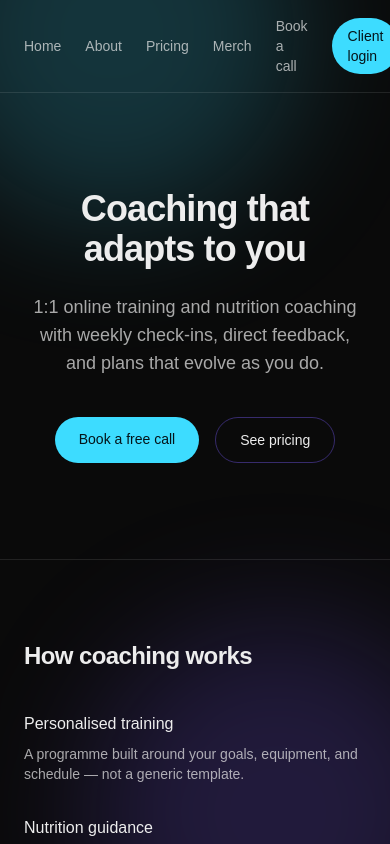
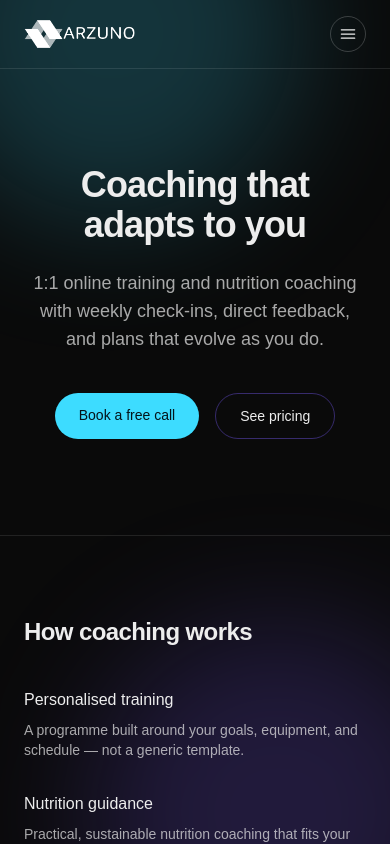
Before and after one commit to MRTNNC/coaching-business, a Next.js app: page / in a window 390 px wide. Shown: the top 844 px of the page. Built offline with nearby package versions, Linux system fonts and the light colour scheme.

Commit message:
Add mobile hamburger menu to site header
The nav had no small-screen breakpoint, so all six links tried to fit
in one row and squeezed the logo down to nothing on mobile. Collapse
to a toggleable menu under 768px instead.

```diff
--- a/src/components/marketing/SiteHeader.tsx
+++ b/src/components/marketing/SiteHeader.tsx
@@ -1,3 +1,6 @@
+"use client";
+
+import { useState } from "react";
 import Image from "next/image";
 import Link from "next/link";
 
@@ -10,13 +13,27 @@ const links = [
 ];
 
 export function SiteHeader() {
+  const [open, setOpen] = useState(false);
+
   return (
-    <header className="border-b border-black/10 dark:border-white/10">
+    <header className="border-b border-white/10">
       <div className="mx-auto flex max-w-5xl items-center justify-between px-6 py-4">
-        <Link href="/" aria-label="Arzuno Fitness home">
-          <Image src="/logo.png" alt="Arzuno Fitness" width={429} height={121} className="h-8 w-auto" priority />
+        <Link
+          href="/"
+          aria-label="Arzuno Fitness home"
+          onClick={() => setOpen(false)}
+        >
+          <Image
+            src="/logo.png"
+            alt="Arzuno Fitness"
+            width={429}
+            height={121}
+            className="h-8 w-auto"
+            priority
+          />
         </Link>
-        <nav className="flex items-center gap-6 text-sm">
+
+        <nav className="hidden items-center gap-6 text-sm md:flex">
           {links.map((link) => (
             <Link
               key={link.href}
@@ -33,7 +50,61 @@ export function SiteHeader() {
             Client login
           </Link>
         </nav>
+
+        <button
+          type="button"
+          onClick={() => setOpen((prev) => !prev)}
+          aria-expanded={open}
+          aria-label="Toggle menu"
+          className="flex h-9 w-9 items-center justify-center rounded-full border border-white/20 text-foreground md:hidden"
+        >
+          {open ? (
+            <svg
+              viewBox="0 0 24 24"
+              fill="none"
+              stroke="currentColor"
+              strokeWidth={1.5}
+              className="h-5 w-5"
+              aria-hidden
+            >
+              <path d="M6 6l12 12M18 6L6 18" strokeLinecap="round" />
+            </svg>
+          ) : (
+            <svg
+              viewBox="0 0 24 24"
+              fill="none"
+              stroke="currentColor"
+              strokeWidth={1.5}
+              className="h-5 w-5"
+              aria-hidden
+            >
+              <path d="M4 7h16M4 12h16M4 17h16" strokeLinecap="round" />
+            </svg>
+          )}
+        </button>
       </div>
+
+      {open && (
+        <nav className="flex flex-col gap-1 border-t border-white/10 px-6 py-4 md:hidden">
+          {links.map((link) => (
+            <Link
+              key={link.href}
+              href={link.href}
+              onClick={() => setOpen(false)}
+              className="rounded-lg px-3 py-2 text-sm text-foreground/70 transition hover:bg-white/5 hover:text-foreground"
+            >
+              {link.label}
+            </Link>
+          ))}
+          <Link
+            href="/login"
+            onClick={() => setOpen(false)}
+            className="mt-2 rounded-full bg-accent px-4 py-2 text-center text-sm font-medium text-accent-foreground transition hover:opacity-90"
+          >
+            Client login
+          </Link>
+        </nav>
+      )}
     </header>
   );
 }
```
